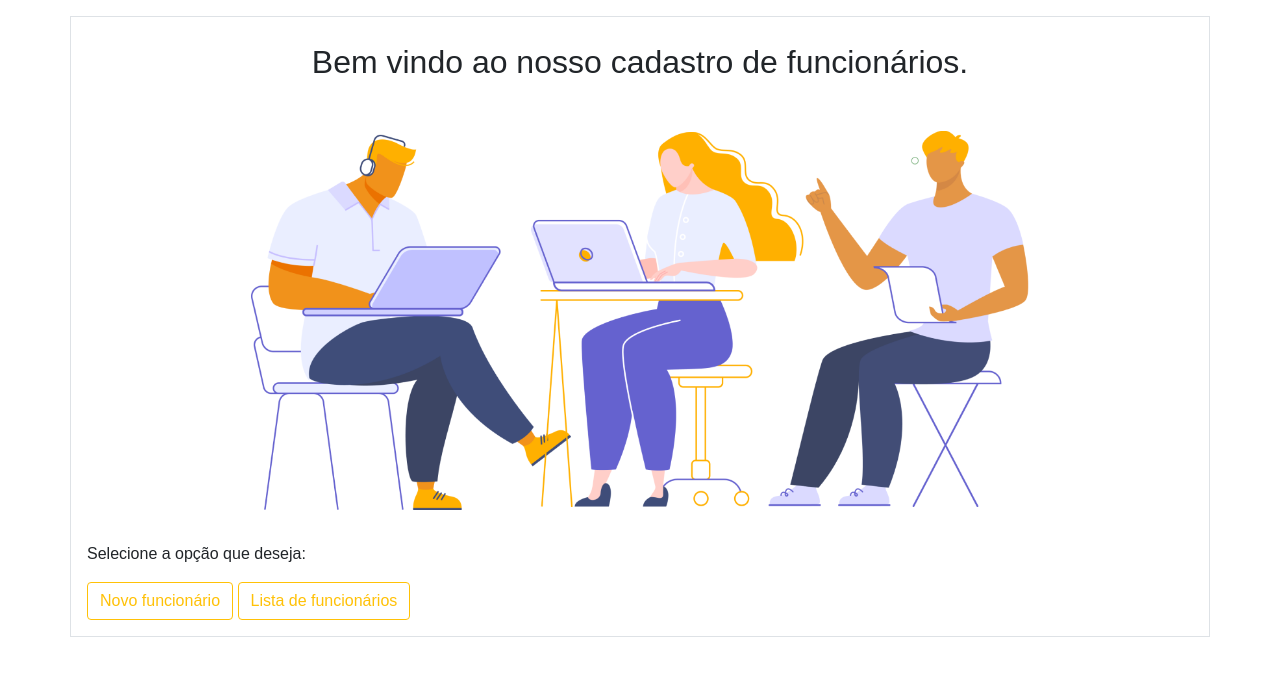
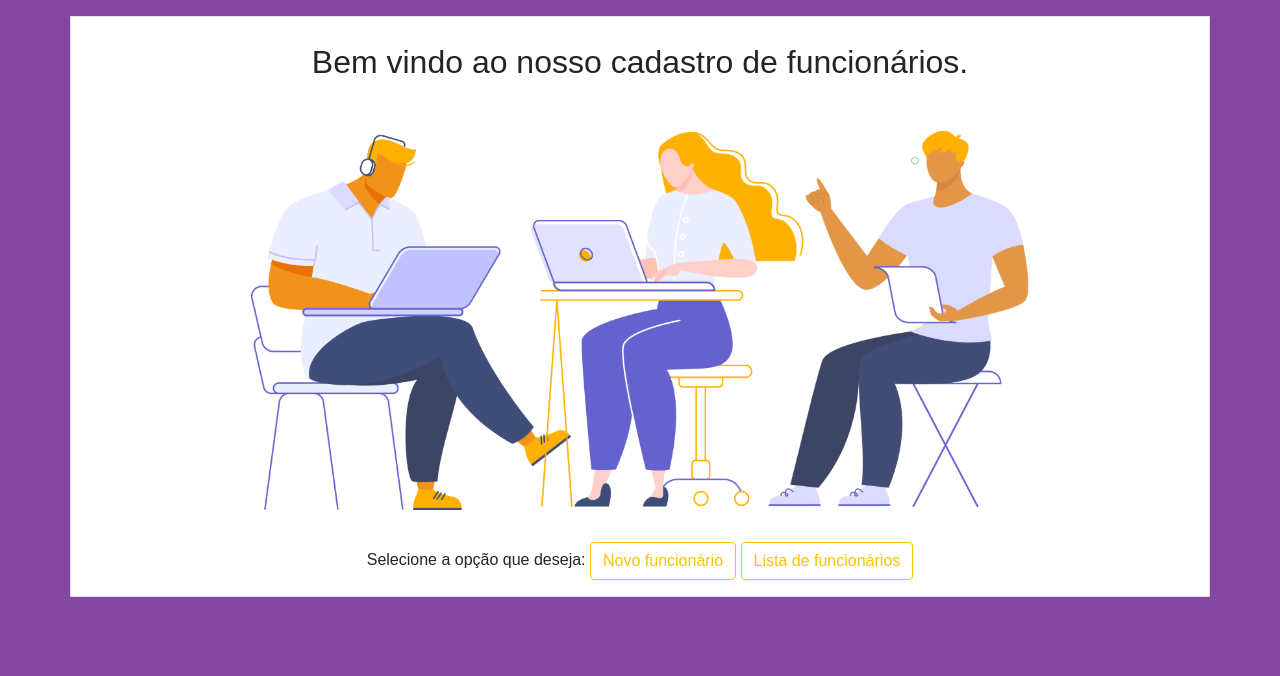
Before and after one commit to beatrizslima/crud-project-etec, a PHP site: page / in a window 1280 px wide. Shown: the top 676 px of the page. Run offline with PHP 8.4, Linux system fonts and the light colour scheme.

Commit message:
style changes

```diff
--- a/css/style.css
+++ b/css/style.css
@@ -2,23 +2,20 @@
     font-family: sans-serif;
 }
 
-
-.div {
-    margin: 50px;
-    width: 50%;
+body{
+    background-color: #8347A1 !important;
+}
+div{
+    background-color: white !important;
 }
 
 h2 {
     text-align: center;
     padding: 10px;
 }
-form {
-    margin: 20px;
-    padding: 10px;
-}
 input{
     border-radius: 1px;
 }
-.image-container{
-    align-items: center;
+.text-span{
+    text-align: center;
 }
--- a/index.php
+++ b/index.php
@@ -22,12 +22,13 @@
         <div class= "image-container">
         <img src="assets/people.png" alt="Pessoas" width="800px" class="mx-auto d-block">
         </div>
-    <p>Selecione a opção que deseja:</p>
 
-            <button class="btn btn-outline-warning">Novo funcionário</button>
-            <button class="btn btn-outline-warning">Lista de funcionários</button>
-
+    <div class= "text-span">
+        <span>Selecione a opção que deseja:</span>
+            <a class="btn btn-outline-warning">Novo funcionário</a>
+            <a href= "lista.php" class="btn btn-outline-warning">Lista de funcionários</a>
     </div>
+</div>
 
 </body>
 </html>
```
Also changed, not shown: lista.php (+4 -4 lines).
